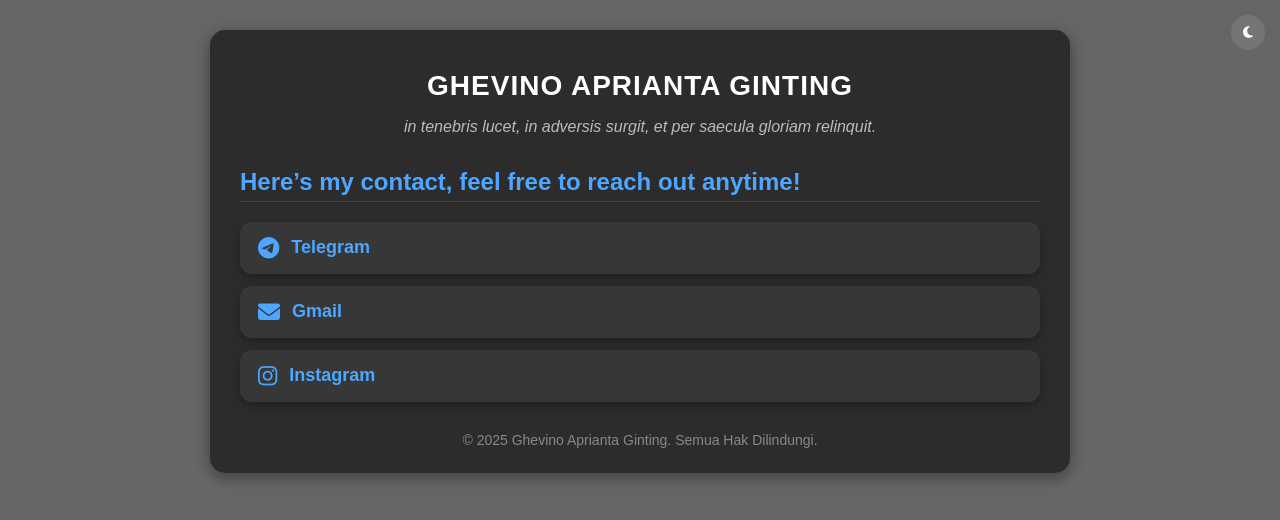
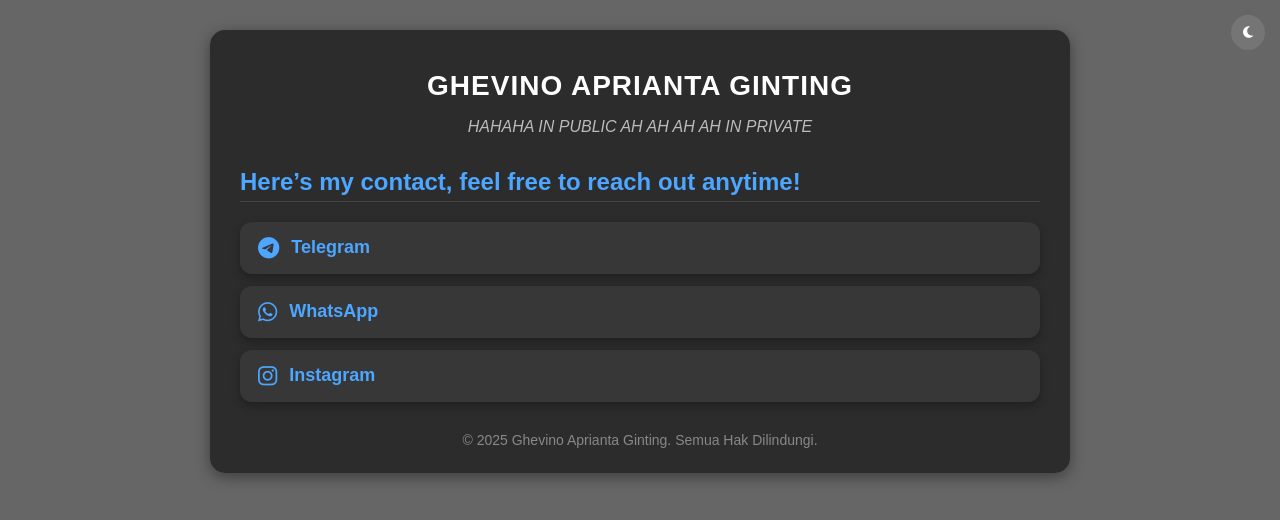
Before and after one commit to vinc2345/vinnc, a plain HTML site: page index.html in a window 1280 px wide. Drawn offline with Linux system fonts and the light colour scheme.

Commit message:
Update index.html

```diff
--- a/index.html
+++ b/index.html
@@ -204,12 +204,12 @@
         </a>
       </li>
       <li>
-        <a href="mailto:ghevinoaprianta@gmail.com " target="_blank">
-          <i class="fa-solid fa-envelope"></i> Gmail
+        <a href="https://wa.me/6281234567890" target="_blank">
+          <i class="fa-brands fa-whatsapp"></i> WhatsApp
         </a>
       </li>
       <li>
-        <a href="https://www.instagram.com/ar1anasse/" target="_blank">
+        <a href="https://instagram.com/usernamekamu" target="_blank">
           <i class="fa-brands fa-instagram"></i> Instagram
         </a>
       </li>
@@ -236,7 +236,7 @@
     });
 
     // ===== Typing Effect =====
-    const text = "in tenebris lucet, in adversis surgit, et per saecula gloriam relinquit.";
+    const text = "HAHAHA IN PUBLIC AH AH AH AH IN PRIVATE";
     let i = 0;
     function typeEffect() {
       if (i < text.length) {
```
